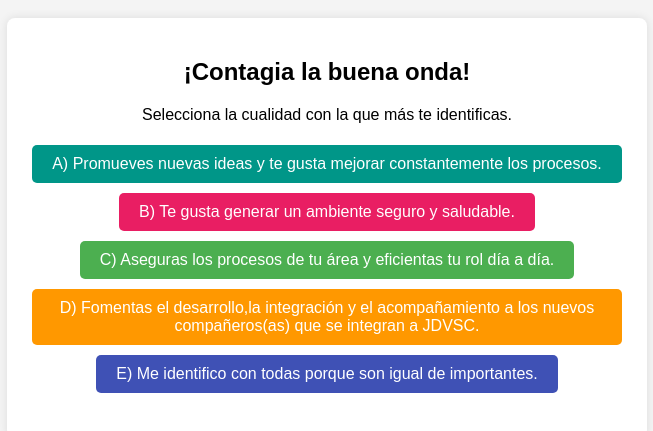
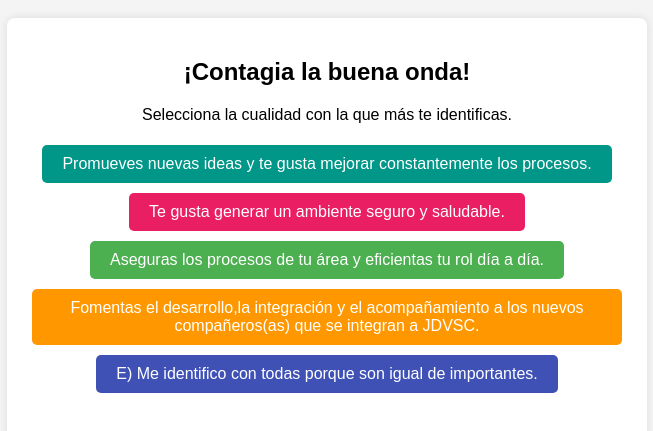
Before and after one commit to Sined97/Conoce-tu-Guardian, a plain HTML site: page index.html in a window 1280 px wide. Shown: the part 145-576 px from the top of the page, without its empty margins (313-966 px from the left). Drawn offline with Linux system fonts and the light colour scheme.

Commit message:
Update index.html

```diff
--- a/index.html
+++ b/index.html
@@ -77,10 +77,10 @@
 <div class="container">
 <h2>¡Contagia la buena onda!</h2>
 <p>Selecciona la cualidad con la que más te identificas.</p>
-<button class="nova" onclick="showResult('Nova', 'Tus ideas son un gran ejemplo del Pensamiento Innovador, continua compartiendolas', 'Nova.png')">A) Promueves nuevas ideas y te gusta mejorar constantemente los procesos.</button>
-<button class="seg" onclick="showResult('Seg', 'Continua compartiendo las medidas de Seguridad Integral, comparte momentos de seguridad con tus compañeros(as)', 'Seg.png')">B) Te gusta generar un ambiente seguro y saludable.</button>
-<button class="forti" onclick="showResult('Forti', 'Tus acciones diarias generan el Fortalecimiento del Sistema, eres un(a) embajador(a) admirable', 'Forti.png')">C) Aseguras los procesos de tu área y eficientas tu rol día a día.</button>
-<button class="tali" onclick="showResult('Tali', 'Tienes un claro Enfoque en el Talento, continuemos con el camino del acompañamiento', 'Tali.png')">D) Fomentas el desarrollo,la integración y el acompañamiento a los nuevos compañeros(as) que se integran a JDVSC.</button>
+<button class="nova" onclick="showResult('Nova', 'Tus ideas son un gran ejemplo del Pensamiento Innovador, continua compartiendolas', 'Nova.png')">Promueves nuevas ideas y te gusta mejorar constantemente los procesos.</button>
+<button class="seg" onclick="showResult('Segu', 'Continua compartiendo las medidas de Seguridad Integral, comparte momentos de seguridad con tus compañeros(as)', 'Seg.png')">Te gusta generar un ambiente seguro y saludable.</button>
+<button class="forti" onclick="showResult('Forti', 'Tus acciones diarias generan el Fortalecimiento del Sistema, eres un(a) embajador(a) admirable', 'Forti.png')">Aseguras los procesos de tu área y eficientas tu rol día a día.</button>
+<button class="tali" onclick="showResult('Tali', 'Tienes un claro Enfoque en el Talento, continuemos con el camino del acompañamiento', 'Tali.png')">Fomentas el desarrollo,la integración y el acompañamiento a los nuevos compañeros(as) que se integran a JDVSC.</button>
 <button class="all" onclick="showResult('Todos', 'Tienes un equilibrio constante', 'Guardian.png')">E) Me identifico con todas porque son igual de importantes.</button>
 <p id="result"></p>
 <img id="guardian-img" class="guardian-img" src="" alt="Guardián">
```
